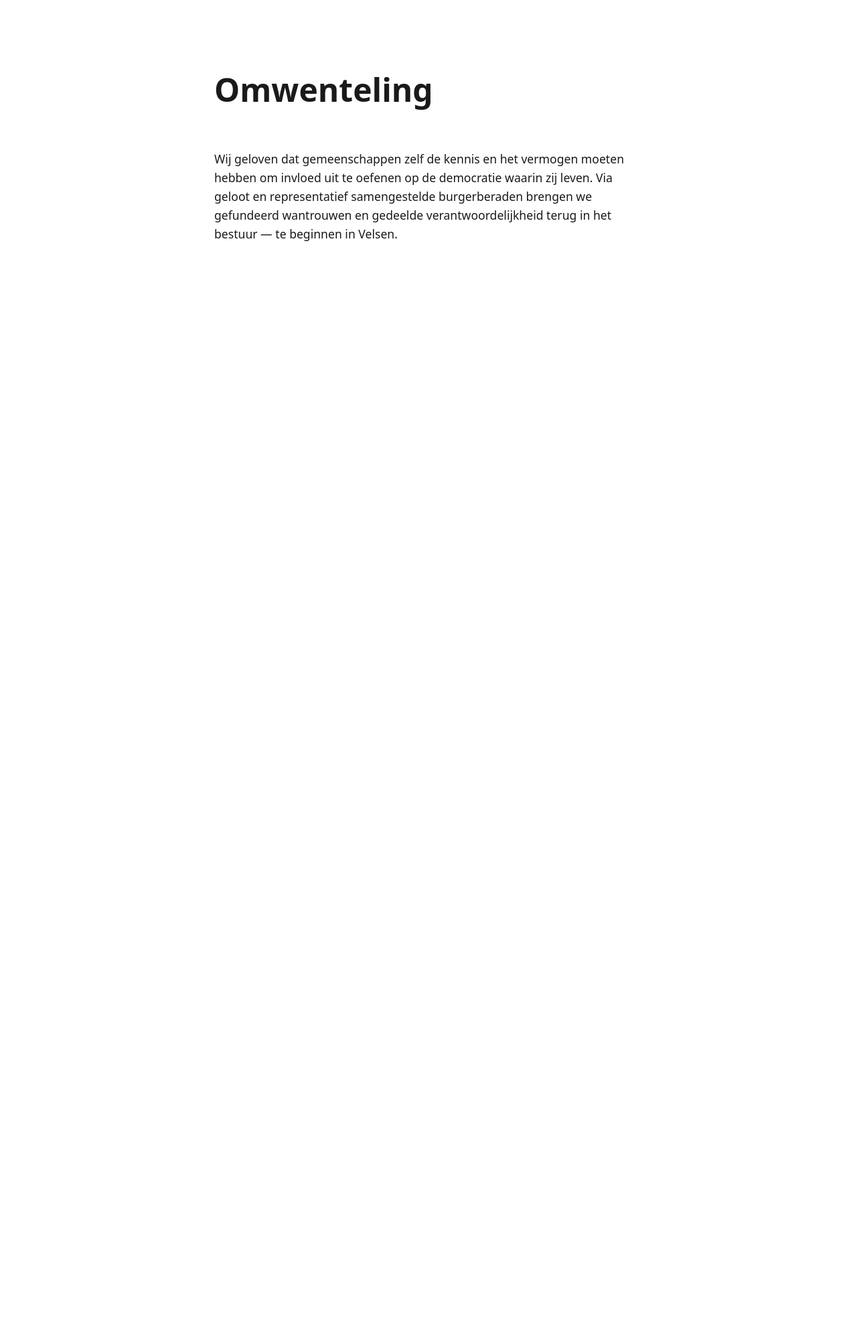
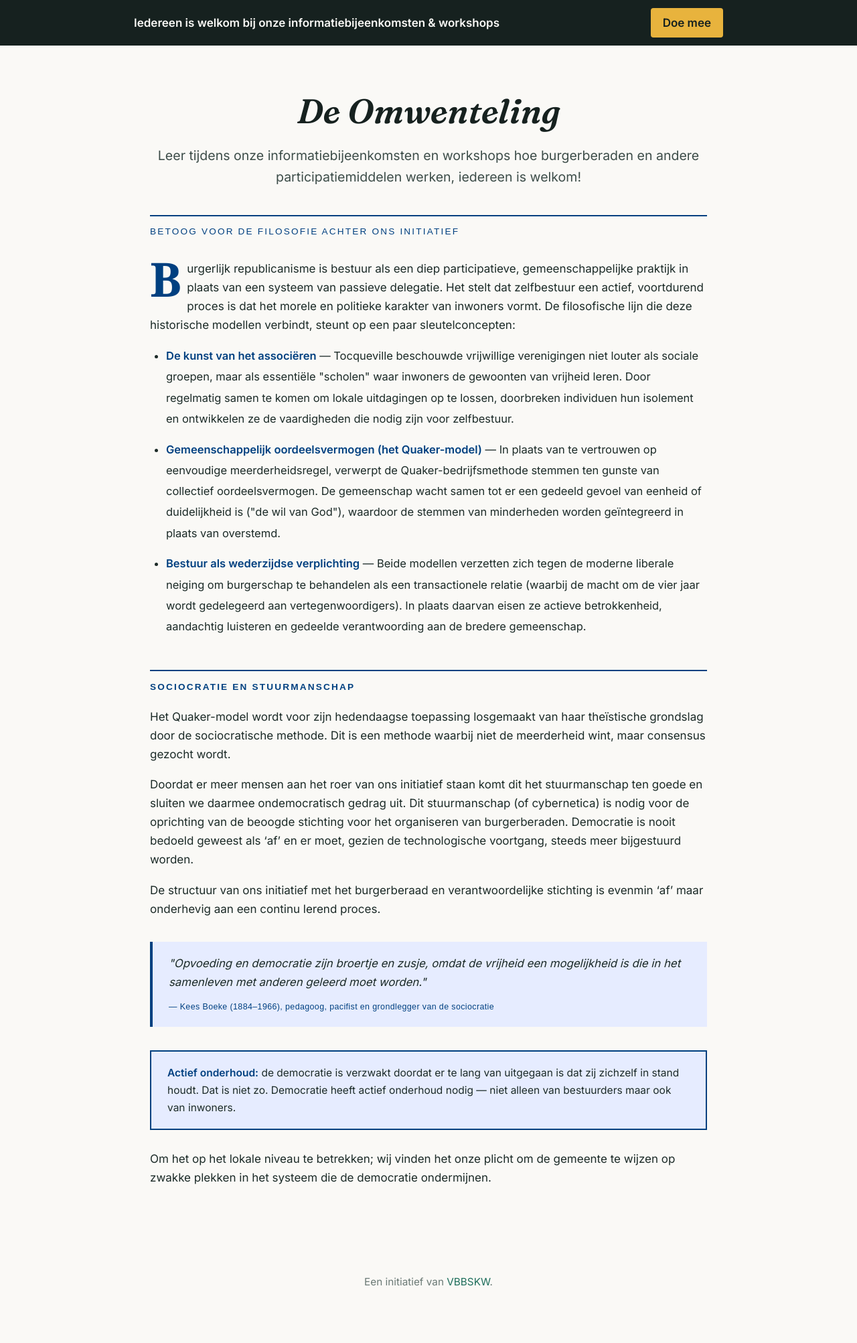
Before and after one commit to Klikblitser/Omwenteling, a Jekyll site: the page built from omwenteling-demo.html, in a window 1280 px wide. Shown: the whole page at 67% size. Built offline with Jekyll 4.4.1, drawn with Linux system fonts in a browser that asks for light colours; before the commit the page ends 900 px from its top, so only the background shows below that.

Commit message:
Betoog-pagina omgezet naar het standaard site-layout
Co-Authored-By: Claude Sonnet 5 <noreply@anthropic.com>
Claude-Session: https://claude.ai/code/session_01R47UEToY2dw5Npg6ovPstC

```diff
--- a/omwenteling-demo.html
+++ b/omwenteling-demo.html
@@ -1,39 +1,107 @@
-<!DOCTYPE html>
-<html lang="nl">
-<head>
-<meta charset="UTF-8">
-<title>Omwenteling</title>
+---
+layout: default
+---
+
+<div class="betoog">
 <style>
-  body {
-    font-family: system-ui, sans-serif;
-    max-width: 640px;
-    margin: 4rem auto;
-    padding: 0 1.5rem;
-    line-height: 1.6;
-    color: #1a1a1a;
-  }
-  h1 {
-    font-size: 3rem;
-    display: inline-block;
-    cursor: pointer;
-    transition: transform 0.8s ease;
-  }
-  h1:hover {
-    transform: rotate(360deg);
-  }
-  p.missie {
-    font-size: 1.1rem;
-  }
+.betoog {
+  --ink: #004080;
+}
+.betoog .betoog-title {
+  font-family: Arial, sans-serif;
+  font-size: 0.85rem;
+  letter-spacing: 0.16em;
+  text-transform: uppercase;
+  color: var(--ink);
+  border-top: 2px solid var(--ink);
+  padding-top: 0.8rem;
+  margin: 0 0 1.8rem;
+}
+.betoog .intro::first-letter {
+  font-family: Georgia, 'Times New Roman', serif;
+  font-size: 4.4rem;
+  font-weight: bold;
+  float: left;
+  line-height: 0.8;
+  padding: 0.1rem 0.5rem 0 0;
+  color: var(--ink);
+}
+.betoog h2 {
+  font-size: 0.85rem;
+  font-family: Arial, sans-serif;
+  letter-spacing: 0.16em;
+  text-transform: uppercase;
+  color: var(--ink);
+  border-top: 2px solid var(--ink);
+  padding-top: 0.8rem;
+  margin: 3rem 0 1.2rem;
+}
+.betoog ul.concepten {
+  margin: 0.8rem 0 1.5rem 1.5rem;
+  line-height: 1.9;
+  padding: 0;
+}
+.betoog ul.concepten li {
+  margin-bottom: 0.9rem;
+  font-size: 1.03rem;
+}
+.betoog ul.concepten li strong {
+  color: var(--ink);
+}
+.betoog blockquote {
+  background: #e6ecff;
+  border-left: 4px solid var(--ink);
+  padding: 1.2rem 1.5rem;
+  margin: 2.2rem 0;
+  font-style: italic;
+  font-size: 1.05rem;
+}
+.betoog blockquote cite {
+  display: block;
+  margin-top: 0.8rem;
+  font-style: normal;
+  font-family: Arial, sans-serif;
+  font-size: 0.78rem;
+  letter-spacing: 0.03em;
+  color: var(--ink);
+}
+.betoog .highlight {
+  background: #e6ecff;
+  border: 2px solid var(--ink);
+  padding: 1.2rem 1.5rem;
+  margin: 1.8rem 0;
+  font-size: 0.97rem;
+}
+.betoog .highlight strong { color: var(--ink); }
 </style>
-</head>
-<body>
-  <h1>Omwenteling</h1>
-  <p class="missie">
-    Wij geloven dat gemeenschappen zelf de kennis en het vermogen moeten hebben
-    om invloed uit te oefenen op de democratie waarin zij leven. Via geloot en
-    representatief samengestelde burgerberaden brengen we gefundeerd
-    wantrouwen en gedeelde verantwoordelijkheid terug in het bestuur —
-    te beginnen in Velsen.
-  </p>
-</body>
-</html>
+
+<p class="betoog-title">Betoog voor de filosofie achter ons initiatief</p>
+
+<p class="intro">Burgerlijk republicanisme is bestuur als een diep participatieve, gemeenschappelijke praktijk in plaats van een systeem van passieve delegatie. Het stelt dat zelfbestuur een actief, voortdurend proces is dat het morele en politieke karakter van inwoners vormt. De filosofische lijn die deze historische modellen verbindt, steunt op een paar sleutelconcepten:</p>
+
+<ul class="concepten">
+  <li><strong>De kunst van het associëren</strong> — Tocqueville beschouwde vrijwillige verenigingen niet louter als sociale groepen, maar als essentiële "scholen" waar inwoners de gewoonten van vrijheid leren. Door regelmatig samen te komen om lokale uitdagingen op te lossen, doorbreken individuen hun isolement en ontwikkelen ze de vaardigheden die nodig zijn voor zelfbestuur.</li>
+  <li><strong>Gemeenschappelijk oordeelsvermogen (het Quaker-model)</strong> — In plaats van te vertrouwen op eenvoudige meerderheidsregel, verwerpt de Quaker-bedrijfsmethode stemmen ten gunste van collectief oordeelsvermogen. De gemeenschap wacht samen tot er een gedeeld gevoel van eenheid of duidelijkheid is ("de wil van God"), waardoor de stemmen van minderheden worden geïntegreerd in plaats van overstemd.</li>
+  <li><strong>Bestuur als wederzijdse verplichting</strong> — Beide modellen verzetten zich tegen de moderne liberale neiging om burgerschap te behandelen als een transactionele relatie (waarbij de macht om de vier jaar wordt gedelegeerd aan vertegenwoordigers). In plaats daarvan eisen ze actieve betrokkenheid, aandachtig luisteren en gedeelde verantwoording aan de bredere gemeenschap.</li>
+</ul>
+
+<h2>Sociocratie en stuurmanschap</h2>
+
+<p>Het Quaker-model wordt voor zijn hedendaagse toepassing losgemaakt van haar theïstische grondslag door de sociocratische methode. Dit is een methode waarbij niet de meerderheid wint, maar consensus gezocht wordt.</p>
+
+<p>Doordat er meer mensen aan het roer van ons initiatief staan komt dit het stuurmanschap ten goede en sluiten we daarmee ondemocratisch gedrag uit. Dit stuurmanschap (of cybernetica) is nodig voor de oprichting van de beoogde stichting voor het organiseren van burgerberaden. Democratie is nooit bedoeld geweest als &lsquo;af&rsquo; en er moet, gezien de technologische voortgang, steeds meer bijgestuurd worden.</p>
+
+<p>De structuur van ons initiatief met het burgerberaad en verantwoordelijke stichting is evenmin &lsquo;af&rsquo; maar onderhevig aan een continu lerend proces.</p>
+
+<blockquote>
+  "Opvoeding en democratie zijn broertje en zusje, omdat de vrijheid een mogelijkheid is die in het samenleven met anderen geleerd moet worden."
+  <cite>&mdash; Kees Boeke (1884&ndash;1966), pedagoog, pacifist en grondlegger van de sociocratie</cite>
+</blockquote>
+
+<div class="highlight">
+  <strong>Actief onderhoud:</strong> de democratie is verzwakt doordat er te lang van uitgegaan is dat zij zichzelf in stand houdt. Dat is niet zo. Democratie heeft actief onderhoud nodig — niet alleen van bestuurders maar ook van inwoners.
+</div>
+
+<p>Om het op het lokale niveau te betrekken; wij vinden het onze plicht om de gemeente te wijzen op zwakke plekken in het systeem die de democratie ondermijnen.</p>
+
+</div>
```
